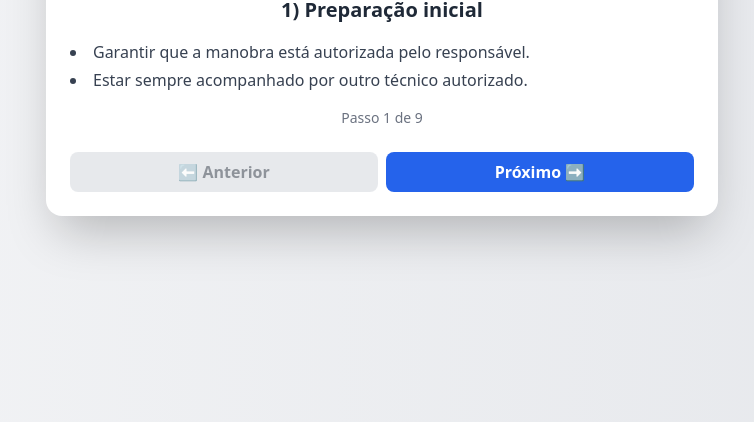
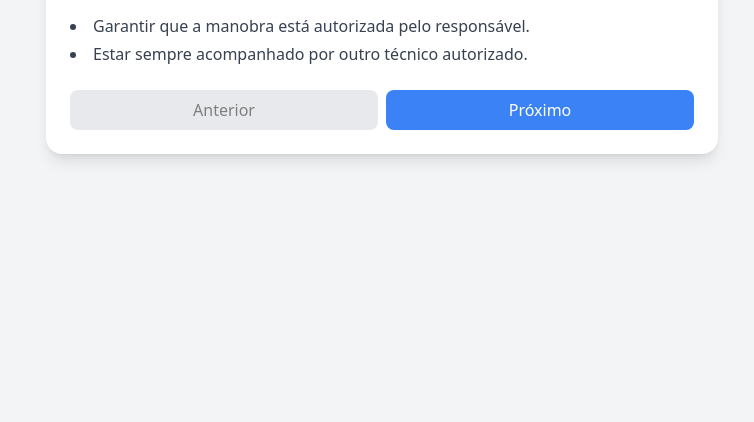
Before and after one commit to Avjdavid/manobra-em-switchgear, a plain HTML site: page index.html in a window 1280 px wide. Shown: the part 378-800 px from the top of the page, without its empty margins (258-1012 px from the left). Drawn offline with nearby package versions, Linux system fonts and the light colour scheme.

Commit message:
Update index.html

```diff
--- a/index.html
+++ b/index.html
@@ -5,36 +5,23 @@
   <meta name="viewport" content="width=device-width, initial-scale=1.0">
   <title>Procedimento Seguro: Manobra em Switchgear</title>
   <script src="https://cdn.tailwindcss.com"></script>
-  <style>
-    .fade-enter { opacity: 0; transform: translateY(10px); }
-    .fade-enter-active { opacity: 1; transform: translateY(0); transition: opacity 0.4s, transform 0.4s; }
-  </style>
 </head>
-<body class="bg-gradient-to-r from-gray-100 to-gray-200 min-h-screen flex items-center justify-center p-6">
+<body class="bg-gray-100 min-h-screen flex items-center justify-center p-6">
 
-  <div class="w-full max-w-2xl bg-white rounded-2xl shadow-2xl p-6 flex flex-col items-center relative">
-    <h1 class="text-lg sm:text-2xl font-bold mb-4 text-center text-gray-800">
+  <div class="w-full max-w-2xl bg-white rounded-2xl shadow-lg p-6 flex flex-col items-center">
+    <h1 class="text-lg sm:text-xl md:text-2xl font-bold mb-6 text-center">
       Procedimento Seguro: Manobra em Switchgear
     </h1>
 
-    <!-- Barra de progresso -->
-    <div class="w-full bg-gray-200 rounded-full h-2 mb-6">
-      <div id="progress-bar" class="bg-blue-500 h-2 rounded-full transition-all duration-300"></div>
-    </div>
-
     <!-- Card dinâmico -->
-    <div id="step-card" class="w-full text-center space-y-4 fade-enter"></div>
+    <div id="step-card" class="w-full text-center space-y-4"></div>
 
     <!-- Navegação -->
     <div class="flex justify-between w-full mt-6 gap-2">
       <button id="prev-btn" onclick="prevStep()"
-        class="flex-1 px-4 py-2 bg-gray-300 text-gray-800 font-semibold rounded-lg disabled:opacity-50 hover:bg-gray-400 transition">
-        ⬅ Anterior
-      </button>
+        class="flex-1 px-4 py-2 bg-gray-300 rounded-lg disabled:opacity-50">Anterior</button>
       <button id="next-btn" onclick="nextStep()"
-        class="flex-1 px-4 py-2 bg-blue-600 text-white font-semibold rounded-lg hover:bg-blue-700 transition">
-        Próximo ➡
-      </button>
+        class="flex-1 px-4 py-2 bg-blue-500 text-white rounded-lg">Próximo</button>
     </div>
   </div>
 
@@ -42,7 +29,6 @@
     const steps = [
       {
         title: "1) Preparação inicial",
-        icon: "👷‍♂️",
         text: [
           "Garantir que a manobra está autorizada pelo responsável.",
           "Estar sempre acompanhado por outro técnico autorizado."
@@ -50,7 +36,6 @@
       },
       {
         title: "2) EPI e ferramentas",
-        icon: "🧤",
         text: [
           "Colocar capacete, óculos, protetor auricular e vestimenta anti-chama.",
           "Verificar luvas isolantes com teste de estanqueidade/pressão.",
@@ -59,7 +44,6 @@
       },
       {
         title: "3) Inspeção do equipamento",
-        icon: "⚡",
         text: [
           "Verificar etiquetas e identificação da célula correta.",
           "Checar que não há danos, ruídos anormais ou sinais de aquecimento.",
@@ -68,7 +52,6 @@
       },
       {
         title: "4) Verificar nível de gás SF₆",
-        icon: "🛢️",
         text: [
           "Observar visor/manômetro da célula.",
           "Conferir se está dentro da faixa verde/pressão nominal.",
@@ -77,7 +60,6 @@
       },
       {
         title: "5.1) Desligar a saída da célula (lado da carga)",
-        icon: "🔌",
         text: [
           "Abrir o interruptor-seccionador de saída.",
           "Confirmar abertura do interruptor-seccionador.",
@@ -86,7 +68,6 @@
       },
       {
         title: "5.2) Desligar o lado ligado ao transformador",
-        icon: "🔋",
         text: [
           "Abrir o disjuntor do transformador (preferencialmente por comando remoto via SCADA/EDP).",
           "Somente operar localmente em caso de falha do controle remoto.",
@@ -99,7 +80,6 @@
       },
       {
         title: "5.3) Desligar a entrada (lado da rede)",
-        icon: "🔒",
         text: [
           "Abrir o interruptor-seccionador/disjuntor de entrada.",
           "Confirmar abertura.",
@@ -108,7 +88,6 @@
       },
       {
         title: "5.4) Confirmar condições de segurança",
-        icon: "✅",
         text: [
           "Verificar visualmente que saída, transformador e entrada estão abertos e aterrados.",
           "Garantir que travas e intertravamentos permanecem ativos."
@@ -116,7 +95,6 @@
       },
       {
         title: "6) Bloqueio e sinalização (LOTO)",
-        icon: "🔐",
         text: [
           "Colocar cadeado e etiqueta pessoal em todos os pontos de bloqueio.",
           "Registrar no SCADA ou livro de manobras."
@@ -129,31 +107,15 @@
     function renderStep() {
       const step = steps[currentStep];
       const card = document.getElementById("step-card");
-
-      card.classList.remove("fade-enter-active");
-      void card.offsetWidth; // força reflow para animação
-      card.classList.add("fade-enter");
-
       card.innerHTML = `
-        <div class="text-5xl">${step.icon}</div>
-        <h2 class="text-lg sm:text-xl font-semibold text-gray-800">${step.title}</h2>
+        <h2 class="text-lg sm:text-xl font-semibold">${step.title}</h2>
         <ul class="text-gray-700 text-left list-disc list-inside space-y-1 text-sm sm:text-base">
           ${step.text.map(line => `<li>${line}</li>`).join("")}
         </ul>
-        <p class="text-gray-500 text-sm">Passo ${currentStep + 1} de ${steps.length}</p>
       `;
-
-      setTimeout(() => {
-        card.classList.add("fade-enter-active");
-      }, 10);
-
       document.getElementById("prev-btn").disabled = currentStep === 0;
       document.getElementById("next-btn").textContent =
-        currentStep === steps.length - 1 ? "Concluir" : "Próximo ➡";
-
-      // Atualiza barra de progresso
-      const progress = ((currentStep + 1) / steps.length) * 100;
-      document.getElementById("progress-bar").style.width = progress + "%";
+        currentStep === steps.length - 1 ? "Concluir" : "Próximo";
     }
 
     function nextStep() {
@@ -170,6 +132,7 @@
       }
     }
 
+    // Inicializa o primeiro passo
     renderStep();
   </script>
 
```
